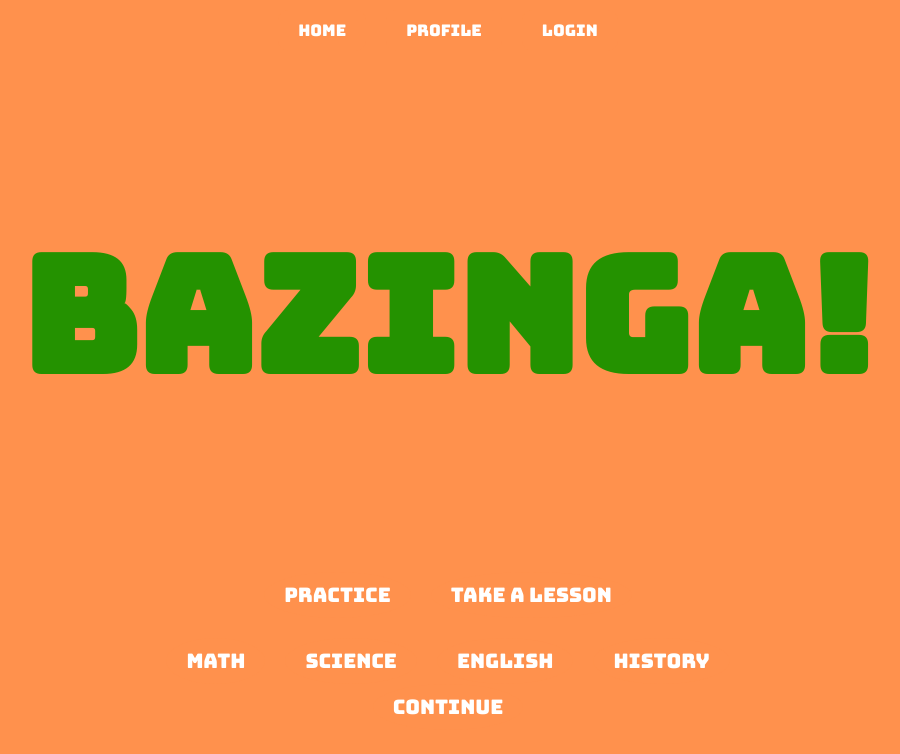
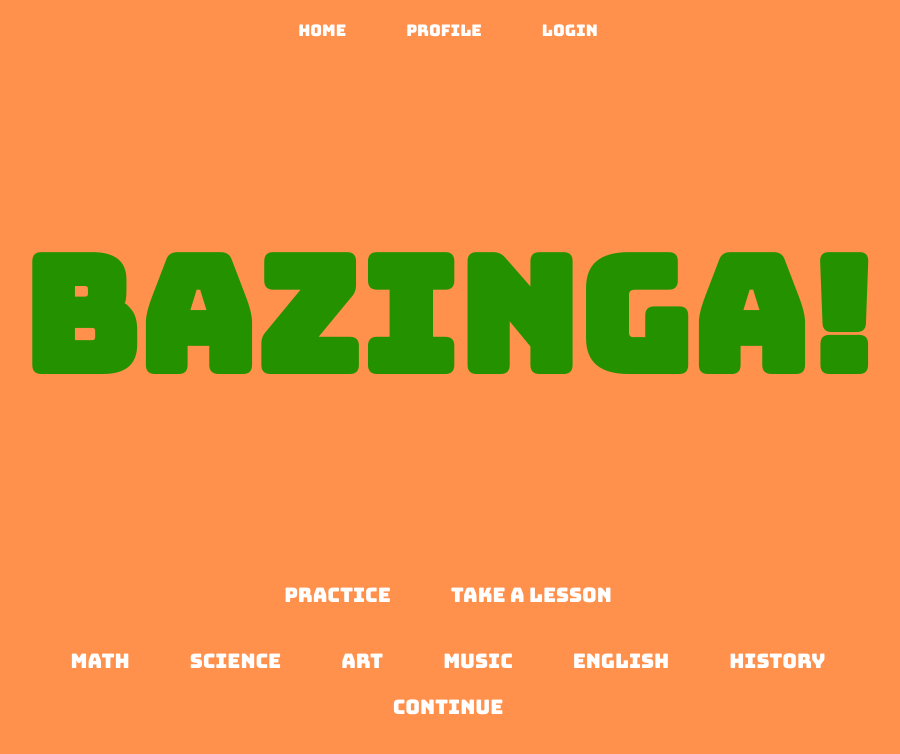
Before and after one commit to jasoncUD/Bazinga, a React (Create React App) app in the folder bazinga-web/: page / in a window 1280 px wide. Both pictures are taken after a click on the button "Get Started". Shown: the top 754 px of the page, without its empty margins (192-1092 px from the left). Built offline with nearby package versions, Linux system fonts and the light colour scheme.

Commit message:
more buttons

```diff
--- a/bazinga-web/src/Pages/LearnPage/LearnPage.tsx
+++ b/bazinga-web/src/Pages/LearnPage/LearnPage.tsx
@@ -290,6 +290,24 @@ const LearnPage: FC<LearnPageProps> = ({ setIsBazinga }) => {
             <button
               className="button1"
               style={{
+                backgroundColor: subject === "Art" ? "green" : "#ff914d",
+              }}
+              onClick={() => setSubject("Art")}
+            >
+              Art
+            </button>
+            <button
+              className="button1"
+              style={{
+                backgroundColor: subject === "Music" ? "green" : "#ff914d",
+              }}
+              onClick={() => setSubject("Music")}
+            >
+              Music
+            </button>
+            <button
+              className="button1"
+              style={{
                 backgroundColor: subject === "English" ? "green" : "#ff914d",
               }}
               onClick={() => setSubject("English")}
```
